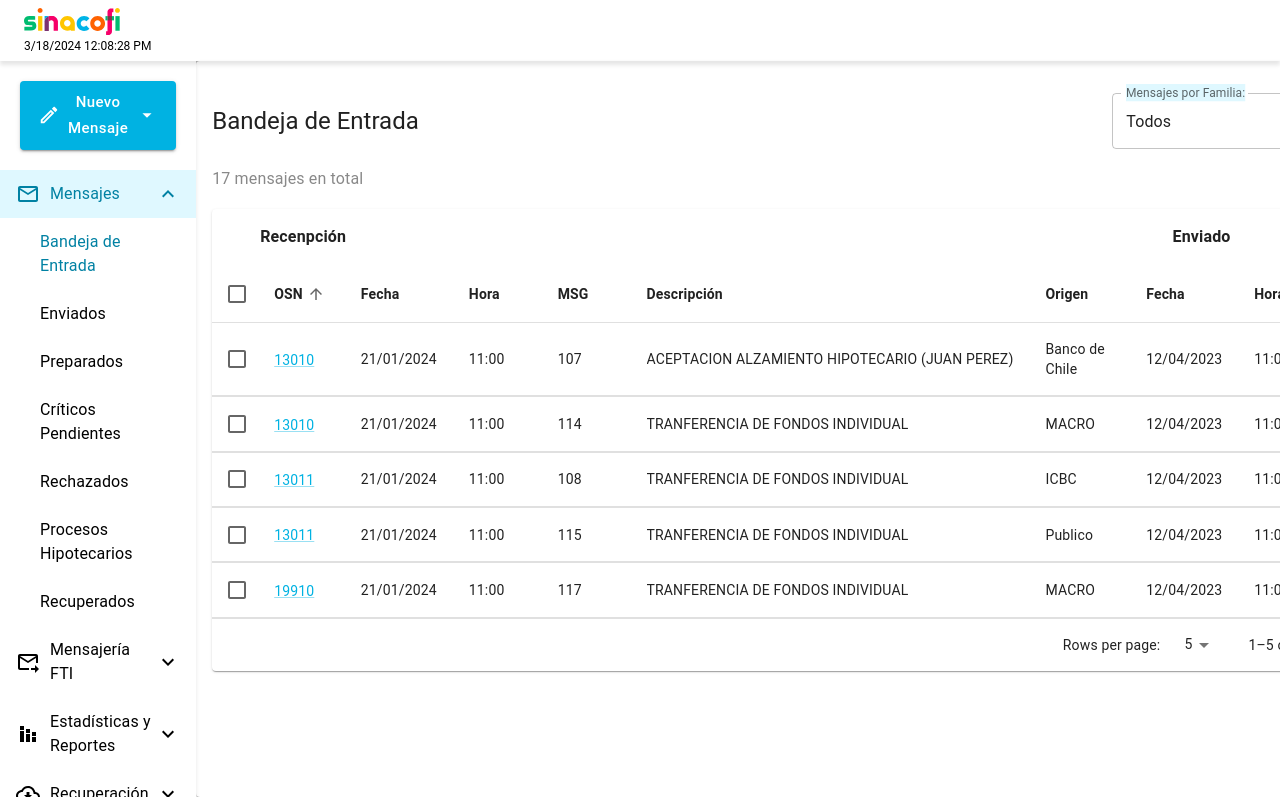
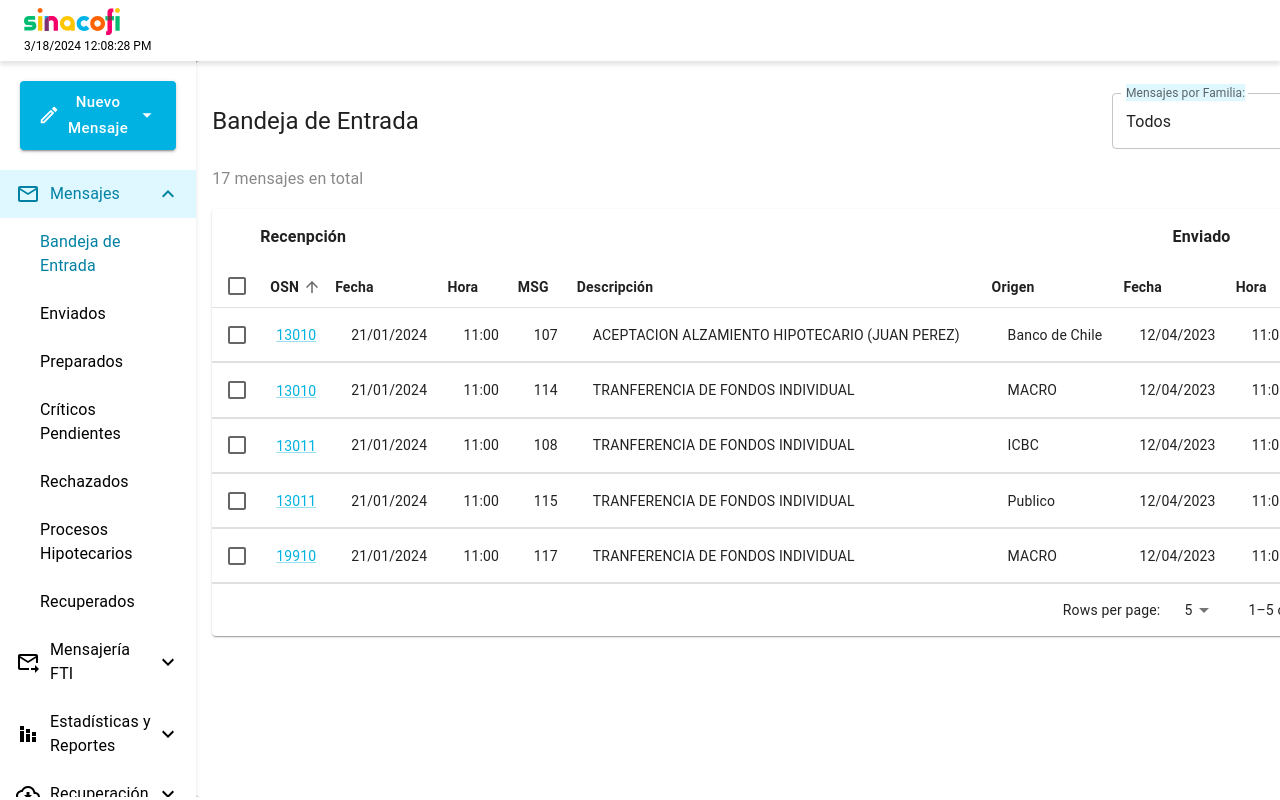
Before and after one commit to tomasgomez/messages-sinacofi-back, a Next.js app: page /messages/inbox in a window 1280 px wide. Built offline with nearby package versions, Linux system fonts and the light colour scheme.

Commit message:
fix(inbox-table): fix width of the inbox table

```diff
--- a/src/app/component/inbox-table/components/expandable-table/constants.tsx
+++ b/src/app/component/inbox-table/components/expandable-table/constants.tsx
@@ -8,7 +8,7 @@ export const columnsExpandableTable: ColumnsDataExpandableTable[] = [
   {
     id: "code",
     accessor: "code",
-    label: "Codigo/Mensaje",
+    label: "Código/Mensaje",
     align: Alignment.LEFT,
     fontSize: 13,
   },
@@ -29,7 +29,7 @@ export const columnsExpandableTable: ColumnsDataExpandableTable[] = [
   {
     id: "datetimeReception",
     accessor: "datetimeReception",
-    label: "Fecha y Hora de Recepcion",
+    label: "Fecha y Hora de Recepción",
     align: Alignment.LEFT,
     fontSize: 13,
   },
--- a/src/app/component/inbox-table/components/expandable-table/expandable-table-inbox.tsx
+++ b/src/app/component/inbox-table/components/expandable-table/expandable-table-inbox.tsx
@@ -15,18 +15,23 @@ export default function ExpandableTable(props: { isOpen: boolean }) {
 
   return (
     <TableRow>
-      <TableCell style={{ padding: 0 }} colSpan={10}>
+      <TableCell style={{ padding: 0, width: 1200 }} colSpan={11}>
         <Collapse in={isOpen} timeout="auto" unmountOnExit>
-          <Table aria-label="purchases">
+          <Table aria-label="purchases" sx={{ width: 1200 }}>
             {/* //////// Header ////// */}
             <TableHead>
               <TableRow>
-                {columnsExpandableTable.map((columnsData) => (
+                {columnsExpandableTable.map((columnsData, index) => (
                   <StyledTableCellHeader
                     key={columnsData.id}
                     align={columnsData.align}
                     style={{ fontSize: columnsData.fontSize }}
-                    padding="normal"
+                    padding="none"
+                    sx={{
+                      p: 2,
+                      pr: index === columnsExpandableTable.length - 1 ? 2 : 0,
+                      pl: index === 0 ? 2 : 0,
+                    }}
                   >
                     <span>{columnsData.label}</span>
                   </StyledTableCellHeader>
--- a/src/app/component/inbox-table/components/table-header-inbox.tsx
+++ b/src/app/component/inbox-table/components/table-header-inbox.tsx
@@ -43,7 +43,7 @@ export function TableHeader(props: EnhancedTableProps) {
           <StyledTableCellHeader
             key={columnsData.id}
             align={columnsData.align}
-            padding="normal"
+            padding="none"
             sortDirection={orderBy === columnsData.id ? order : false}
           >
             <TableSortLabel
--- a/src/app/component/inbox-table/components/table-rows-inbox.tsx
+++ b/src/app/component/inbox-table/components/table-rows-inbox.tsx
@@ -69,8 +69,6 @@ export function TableContentRows(props: TableProps) {
         <StyledTabCell {...rowOptions["timeSent"]}>{row.timeSent}</StyledTabCell>
         <StyledTabCell {...rowOptions["state"]}>{row.state}</StyledTabCell>
 
-
-
         {/* ////////////////// Expandable table Icon /////////////////////// */}
         <StyledTabCell>
           {row.stateProgress && (
--- a/src/app/component/inbox-table/index.tsx
+++ b/src/app/component/inbox-table/index.tsx
@@ -85,23 +85,21 @@ export default function EnhancedTable() {
   );
 
   return (
-    <Paper sx={{ width: "100%", mb: 2 }}>
+    <Paper sx={{ width: 1200, mb: 2 }}>
       {/* Definir tamaño de la tabla */}
-      <TableContainer sx={{ maxHeight: 456, maxWidth: 1200 }}>
+      <TableContainer sx={{ maxHeight: 456, width: 1200 }}>
         <Grid container p={2}>
           <Grid pl={4} item xs={8}>
-            <Typography fontWeight={600}>
-                Recenpción
-            </Typography>
-            </Grid>
+            <Typography fontWeight={600}>Recenpción</Typography>
+          </Grid>
           <Grid item xs={4}>
-            <Typography textAlign={'center'} fontWeight={600}>
+            <Typography textAlign={"center"} fontWeight={600}>
               Enviado
             </Typography>
           </Grid>
         </Grid>
         <Table
-          sx={{ minWidth: 750 }}
+          sx={{ width: 1200 }}
           aria-labelledby="tableTitle"
           size="medium"
           stickyHeader
@@ -136,7 +134,7 @@ export default function EnhancedTable() {
                   height: 57 * emptyRows,
                 }}
               >
-                <StyledTabCell colSpan={6} />
+                <StyledTabCell colSpan={11} />
               </TableRow>
             )}
           </TableBody>
--- a/src/app/component/inbox-table/style.js
+++ b/src/app/component/inbox-table/style.js
@@ -1,6 +1,6 @@
 import { styled } from "@mui/system";
 import TableCell from "@mui/material/TableCell";
-import Chip from '@mui/material/Chip';
+import Chip from "@mui/material/Chip";
 
 export const StyledTabCell = styled(TableCell)`
   max-width: ${(props) => props?.maxwidth}px;
@@ -10,6 +10,7 @@ export const StyledTabCell = styled(TableCell)`
 `;
 
 export const StyledChip = styled(Chip)`
+  height: 24px;
   color: white;
   background-color: #00b2e2;
   font-size: 12px;
```
